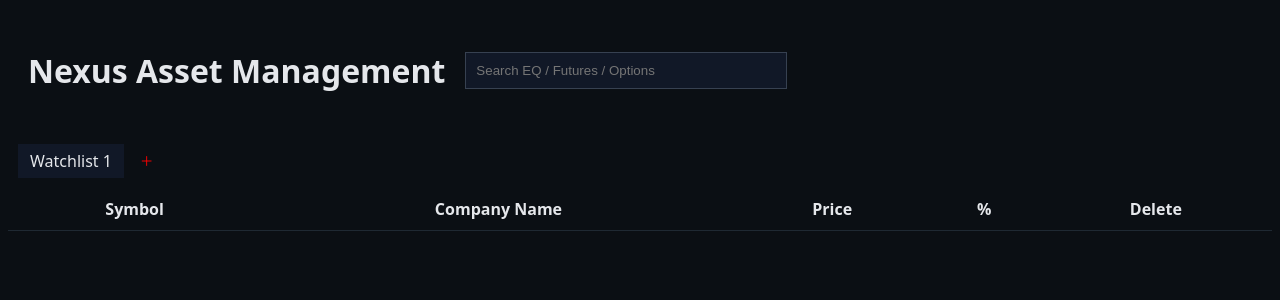
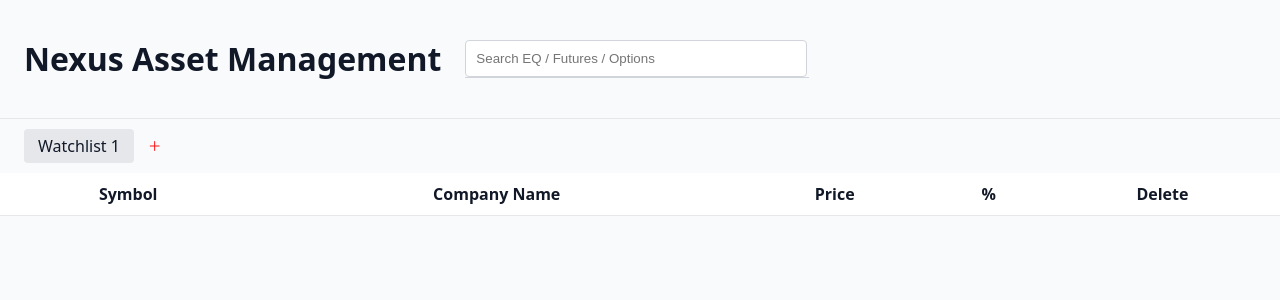
Before and after one commit to mrchopzy-ui/kotak-watchlist, a Flask app: page / in a window 1280 px wide. Shown: the top 300 px of the page. Run offline with Flask 3, Linux system fonts and the light colour scheme; data comes from the database, SQL or seed files in the repository; data that the repository does not hold is empty; parts of the project's set-up code (start-up, migrations or seed data) failed here and were passed over.

Commit message:
Update style.css

```diff
--- a/static/style.css
+++ b/static/style.css
@@ -1,69 +1,84 @@
 body {
-    background:#0b0f14;
-    color:#e5e7eb;
-    font-family:system-ui;
+    background: #f9fafb;
+    color: #111827;
+    font-family: system-ui, sans-serif;
+    margin: 0;
 }
 
-header {
-    padding:20px;
-    display:flex;
-    gap:20px;
-    align-items:center;
+.topbar {
+    padding: 16px 24px;
+    display: flex;
+    align-items: center;
+    gap: 24px;
+    border-bottom: 1px solid #e5e7eb;
+}
+
+.search-wrapper {
+    position: relative; /* 🔑 FIX */
 }
 
 input {
-    padding:10px;
-    background:#111827;
-    color:white;
-    border:1px solid #374151;
-    width:300px;
+    padding: 10px;
+    width: 320px;
+    border: 1px solid #d1d5db;
+    border-radius: 4px;
 }
 
 #suggestions {
-    position:absolute;
-    background:#020617;
-    width:300px;
-    z-index:10;
+    position: absolute;
+    top: 100%;
+    left: 0;
+    width: 100%;
+    background: white;
+    border: 1px solid #d1d5db;
+    border-top: none;
+    max-height: 260px;
+    overflow-y: auto;
+    z-index: 100;
 }
 
 .suggestion {
-    padding:8px;
-    cursor:pointer;
+    padding: 8px 10px;
+    cursor: pointer;
 }
+
 .suggestion:hover {
-    background:#1f2933;
+    background: #f3f4f6;
 }
 
 .tabs {
-    display:flex;
-    gap:10px;
-    padding:10px;
+    display: flex;
+    gap: 8px;
+    padding: 10px 24px;
 }
 
 .tab {
-    padding:6px 12px;
-    background:#111827;
-    cursor:pointer;
+    padding: 6px 14px;
+    background: #e5e7eb;
+    border-radius: 4px;
+    cursor: pointer;
 }
+
 .tab.active {
-    background:#2563eb;
+    background: #2563eb;
+    color: white;
 }
 
 table {
-    width:100%;
-    border-collapse:collapse;
+    width: 100%;
+    border-collapse: collapse;
+    background: white;
 }
-th,td {
-    padding:10px;
-    text-align:center;
-    border-bottom:1px solid #1f2933;
+
+th, td {
+    padding: 10px;
+    text-align: center;
+    border-bottom: 1px solid #e5e7eb;
 }
-tr:hover {
-    background:#020617;
+
+button {
+    background: none;
+    border: none;
+    color: red;
+    cursor: pointer;
 }
-button {
-    background:none;
-    border:none;
-    color:red;
-    cursor:pointer;
-}
```
